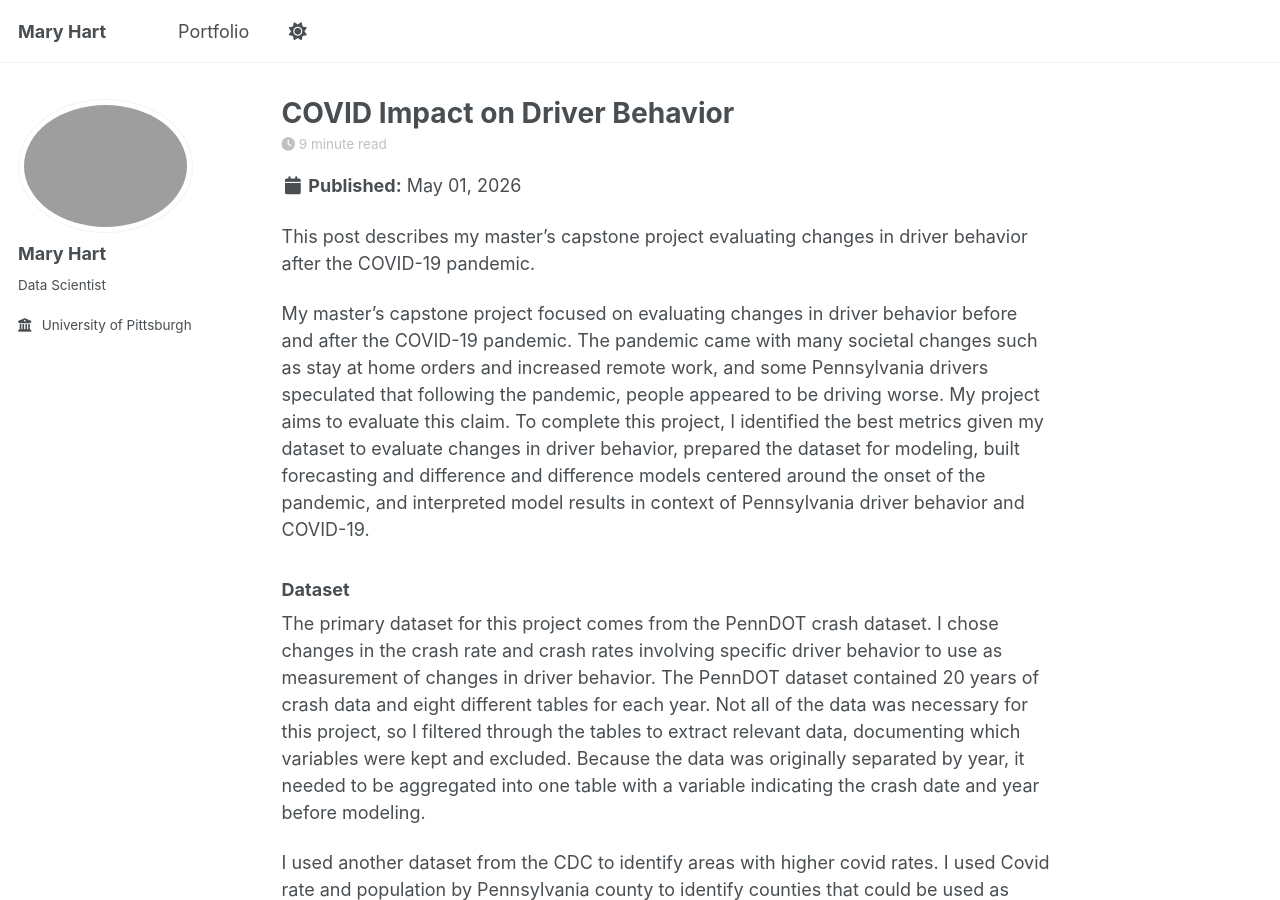
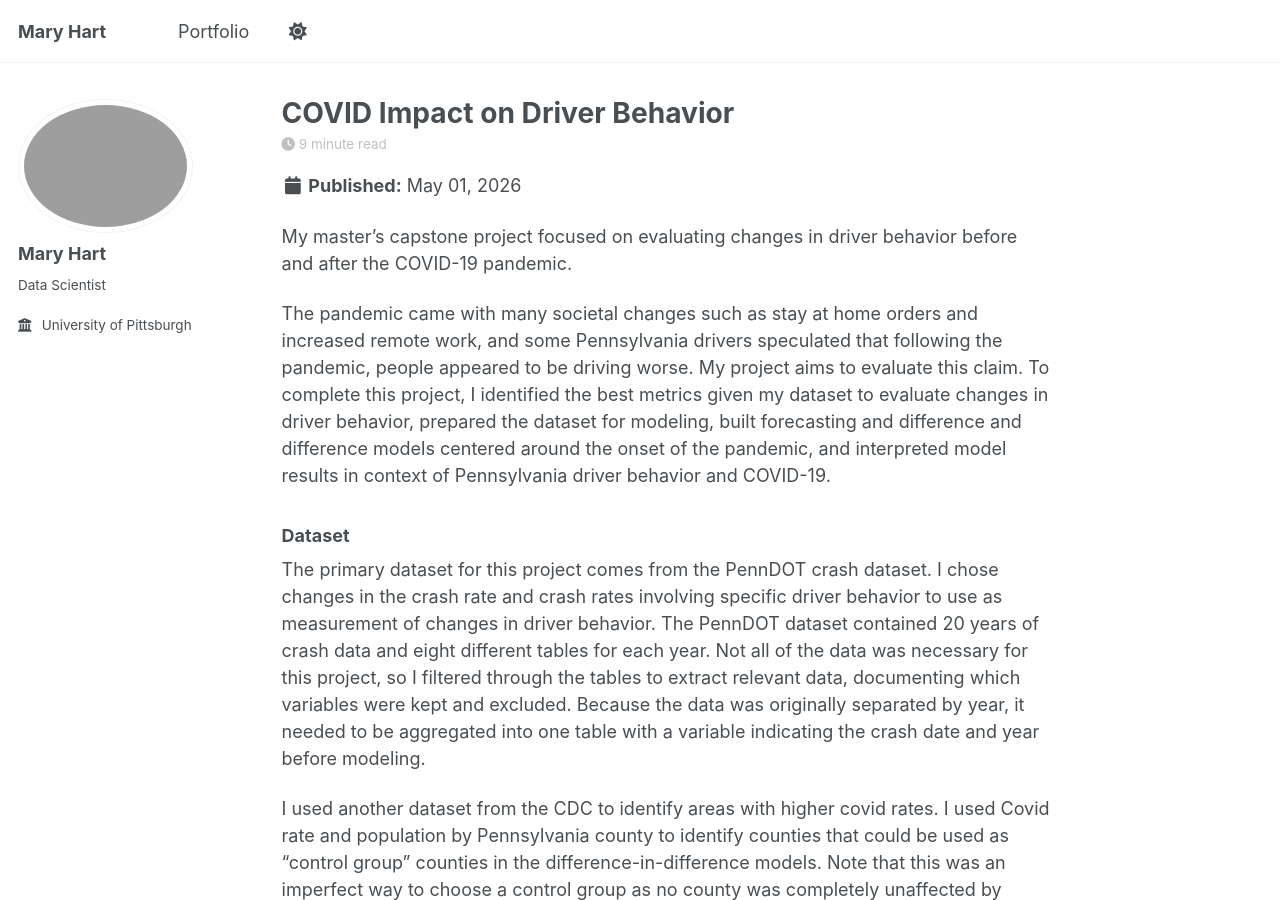
Before and after one commit to maryh-1/maryh-1.github.io, a Jekyll site: the page built from _posts/2026-05-01-COVID-Impact-on-Driver-Behavior.md, in a window 1280 px wide and 900 px high. Built offline with Jekyll 4.4.1, drawn with Linux system fonts in a browser that asks for light colours; a script bundle is joined from its source files by our own code; library files that are not in the unit come from our copies.

Commit message:
Update 2026-05-01-COVID-Impact-on-Driver-Behavior.md

```diff
--- a/_posts/2026-05-01-COVID-Impact-on-Driver-Behavior.md
+++ b/_posts/2026-05-01-COVID-Impact-on-Driver-Behavior.md
@@ -2,9 +2,9 @@
 title:  "COVID Impact on Driver Behavior"
 layout: single
 ---
-This post describes my master's capstone project evaluating changes in driver behavior after the COVID-19 pandemic.
+My master’s capstone project focused on evaluating changes in driver behavior before and after the COVID-19 pandemic.
 
-My master’s capstone project focused on evaluating changes in driver behavior before and after the COVID-19 pandemic. The pandemic came with many societal changes such as stay at home orders and increased remote work, and some Pennsylvania drivers speculated that following the pandemic, people appeared to be driving worse. My project aims to evaluate this claim. To complete this project, I identified the best metrics given my dataset to evaluate changes in driver behavior, prepared the dataset for modeling, built forecasting and difference and difference models centered around the onset of the pandemic, and interpreted model results in context of Pennsylvania driver behavior and COVID-19.
+The pandemic came with many societal changes such as stay at home orders and increased remote work, and some Pennsylvania drivers speculated that following the pandemic, people appeared to be driving worse. My project aims to evaluate this claim. To complete this project, I identified the best metrics given my dataset to evaluate changes in driver behavior, prepared the dataset for modeling, built forecasting and difference and difference models centered around the onset of the pandemic, and interpreted model results in context of Pennsylvania driver behavior and COVID-19.
 
 ### Dataset
 
```
